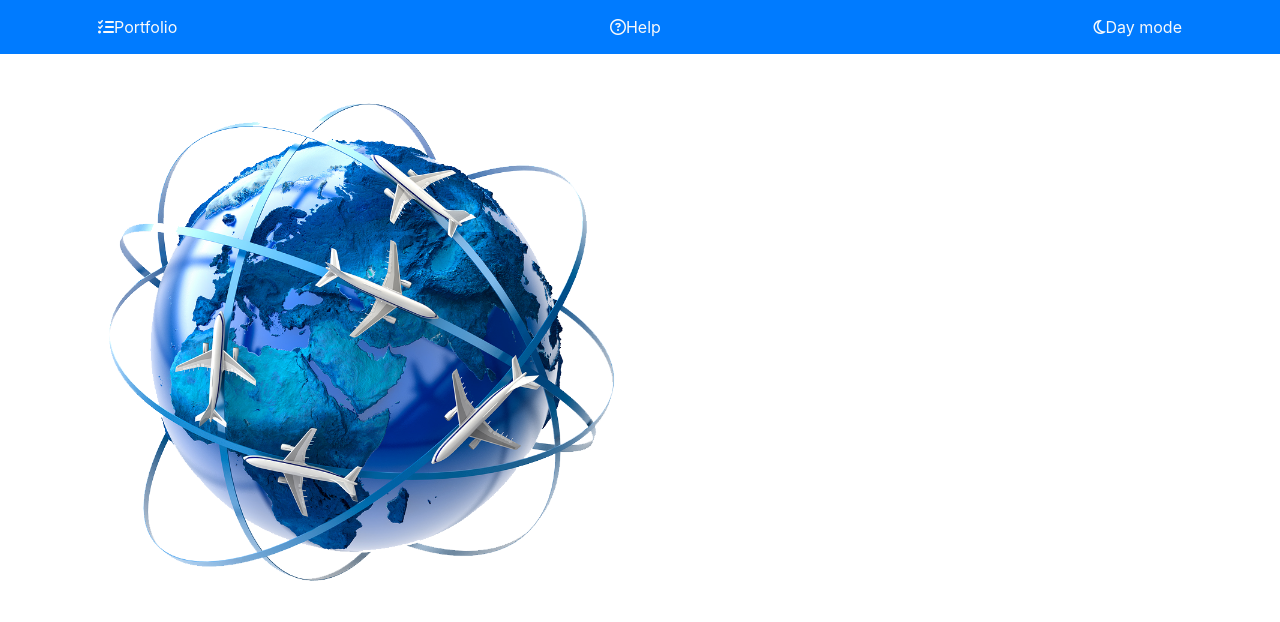
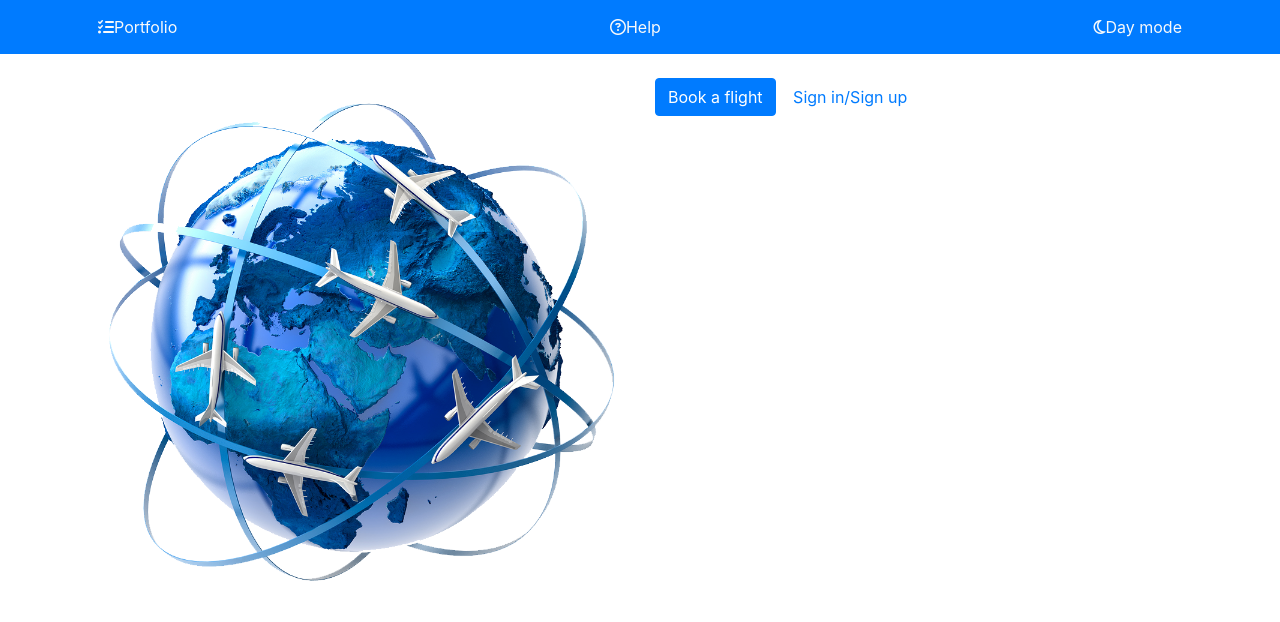
Before and after one commit to coinlawyer/flyscanner-app, a website built with webpack: page index.html in a window 1280 px wide. Built offline with nearby package versions, Linux system fonts and the light colour scheme.

Commit message:
add two butoons to the left from logo in the header

```diff
--- a/index.html
+++ b/index.html
@@ -28,7 +28,10 @@
               <img src="/public/logo.png" alt="logo" class="mx-auto" style="width: 100%;max-height: 100%">
             </div>
             <!-- /.col-6 -->
-
+            <div class="col-6">
+              <button class="btn btn-primary">Book a flight</button>
+              <button class="btn btn-link">Sign in/Sign up</button>
+            </div>
             <!-- /.col-6 -->
           </div>
           <!-- /.row -->
```
